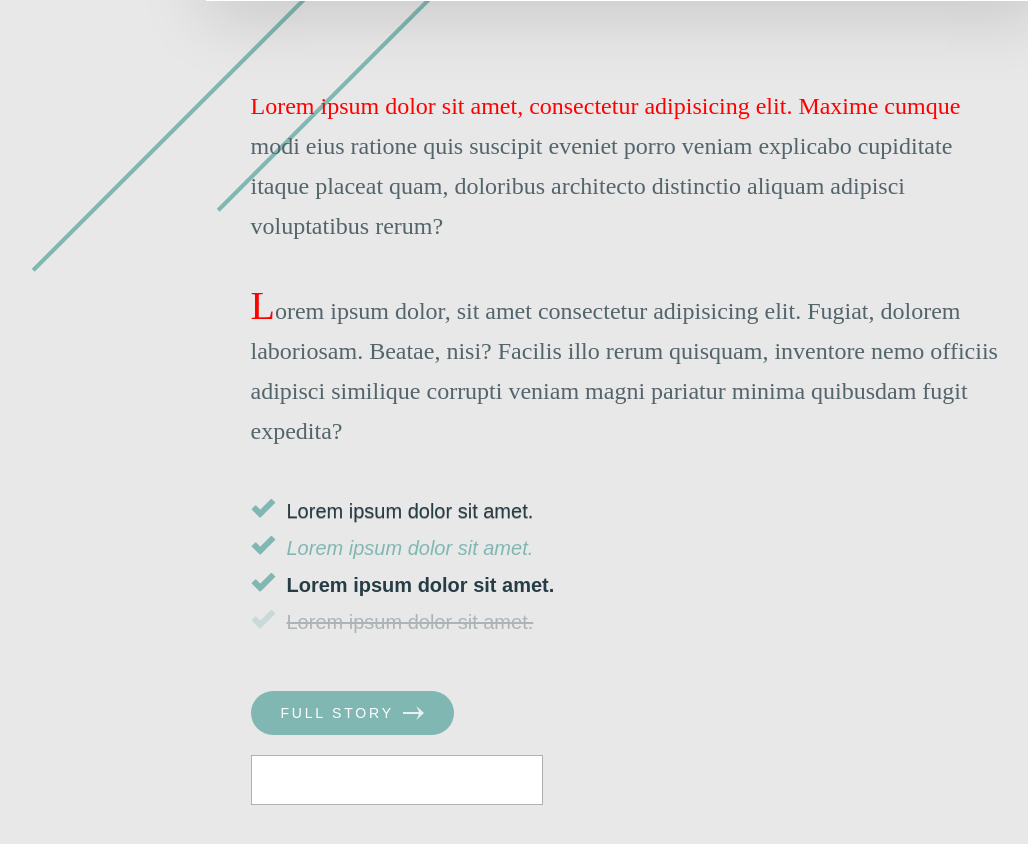
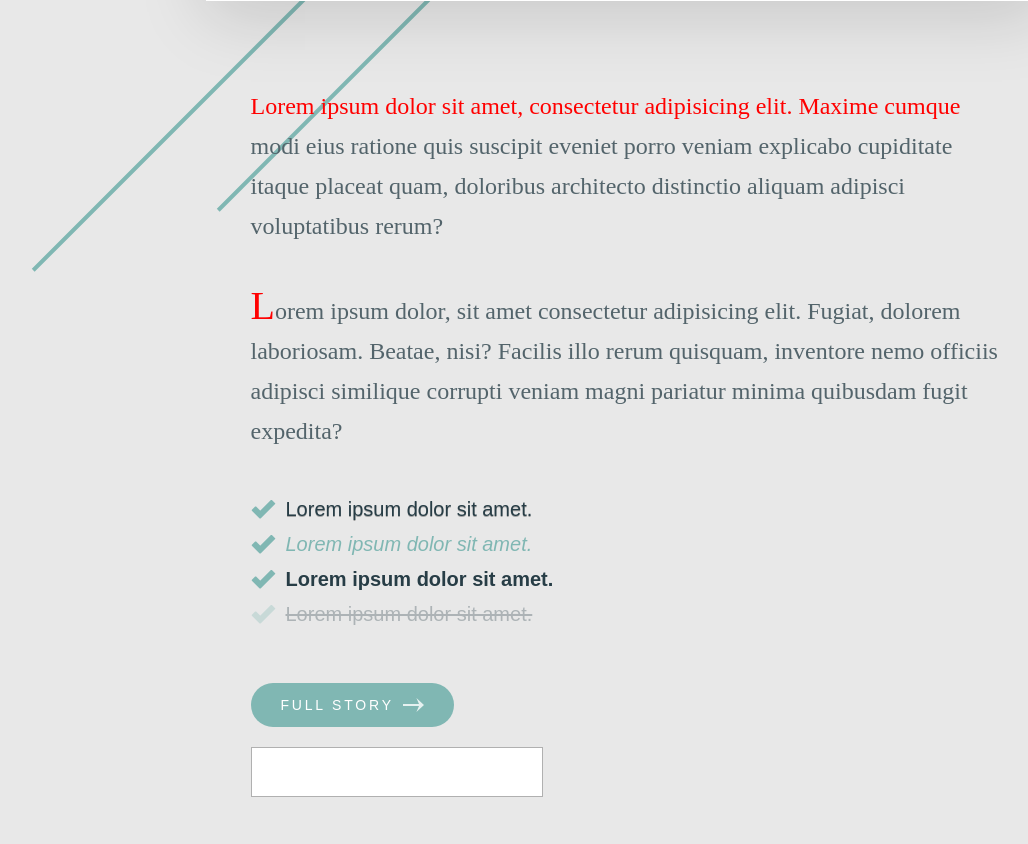
Before and after one commit to Vetal26/courses, a plain HTML site: page css_block_design/index.html in a window 1280 px wide. Shown: the part 922-1766 px from the top of the page, without its empty margins (14-1042 px from the left). Drawn offline with Linux system fonts and the light colour scheme.

Commit message:
psudo-elements

```diff
--- a/css_block_design/css/style.css
+++ b/css_block_design/css/style.css
@@ -152,13 +152,15 @@ body {
   font-family: Arial, Helvetica, sans-serif;
   font-size: 20px;
   margin: 0 0 15px 0;
+  background: url("../img/icons/check_icon.png") left no-repeat;
+  padding-left: 35px;
 }
 
-.content-bottom-info-list li::before {
-  content: url("../img/icons/check_icon.png");
-  color: red;
-  margin-right: 11px;
-}
+/* .content-bottom-info-list li::before {
+  content: "";
+  background: url("../img/icons/check_icon.png") left no-repeat;
+  padding-left: 35px;
+} */
 
 .content-bottom-info-list li:last-child {
   margin: 0;
@@ -193,10 +195,6 @@ body {
   font-weight: normal;
 }
 
-.content-bottom-info-list li:nth-child(3):hover::before {
-  content: url("");
-}
-
 .content-bottom-info-list li:nth-child(4) {
   opacity: 0.3;
   color: #273d46;
@@ -223,7 +221,8 @@ body {
   margin-bottom: 20px;
 }
 
-.content-bottom-info__link span {
+.content-bottom-info__link span::after {
+  content: "";
   background: url("../img/icons/Shape_2.svg") right no-repeat;
   padding-right: 30px;
 }
```
